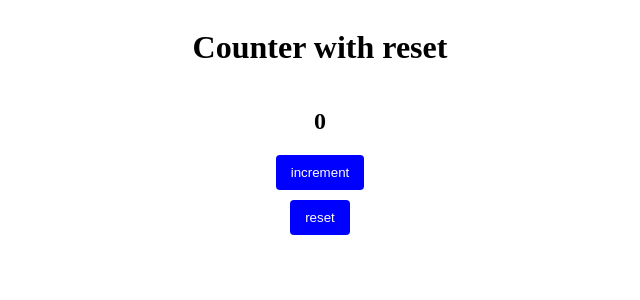
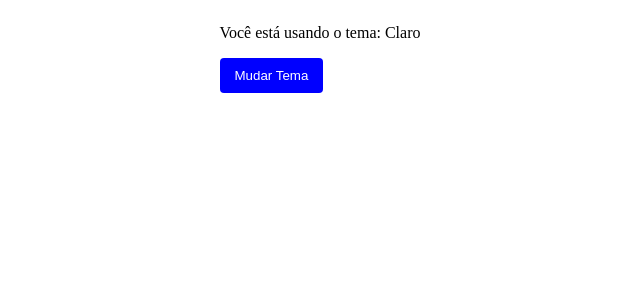
Before and after one commit to luisabianca/react-hooks, a React (Vite) app: page / in a window 1280 px wide. Shown: the top 300 px of the page, without its empty margins (320-960 px from the left). Built offline with nearby package versions, Linux system fonts and the light colour scheme.

Commit message:
change theme

```diff
--- /dev/null
+++ b/src/components/useState/ChangeTheme/ChageTheme.jsx
@@ -0,0 +1,25 @@
+import { useEffect, useState } from "react";
+
+const ChangeTheme = () => {
+  const [isDarkMode, setIsDarkMode] = useState(false);
+
+  const handleClick = () => {
+    setIsDarkMode(prevMode => !prevMode);
+  };
+
+  useEffect(() => {
+    console.log("Tema:", isDarkMode ? "Escuro" : "Claro");
+    const body = document.querySelector('body');
+    body.className = "";
+    body.classList.add(isDarkMode ? "theme--dark" : "theme--light");
+  }, [isDarkMode]);
+
+  return (
+    <div className={`theme ${isDarkMode ? "theme--dark" : "theme--light"}`}>
+      <p>Você está usando o tema: {isDarkMode ? "Escuro" : "Claro"}</p>
+      <button onClick={handleClick}>Mudar Tema</button>
+    </div>
+  );
+};
+
+export default ChangeTheme;
--- /dev/null
+++ b/src/components/useState/ChangeTheme/ChangeTheme.css
@@ -0,0 +1,9 @@
+.theme--light {
+  background-color: #fff;
+  color: #000;
+}
+
+.theme--dark {
+  background-color: #000;
+  color: #fff;
+}
--- a/src/index.css
+++ b/src/index.css
@@ -13,3 +13,8 @@ button {
   border: none;
   border-radius: 4px;
 }
+
+.theme--dark {
+  background-color: #121212;
+  color: #fff;
+}
--- a/src/main.jsx
+++ b/src/main.jsx
@@ -1,10 +1,10 @@
 import { StrictMode } from 'react'
 import { createRoot } from 'react-dom/client'
 import './index.css'
-import Counter from './components/CounterReset/Counter.jsx'
+import ChangeTheme from './components/useState/ChangeTheme/ChageTheme.jsx'
 
 createRoot(document.getElementById('root')).render(
   <StrictMode>
-    <Counter />
+    <ChangeTheme />
   </StrictMode>,
 )
```
Also changed, not shown: src/components/useState/CounterReset/Counter.jsx (renamed from src/components/CounterReset/Counter.jsx).
